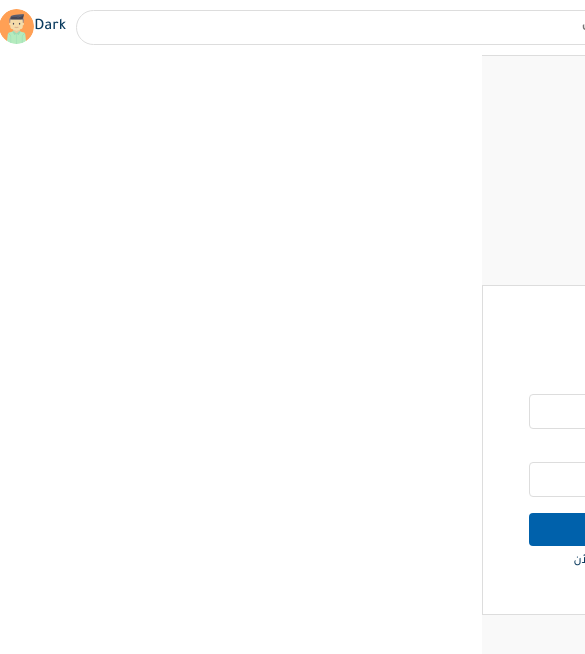
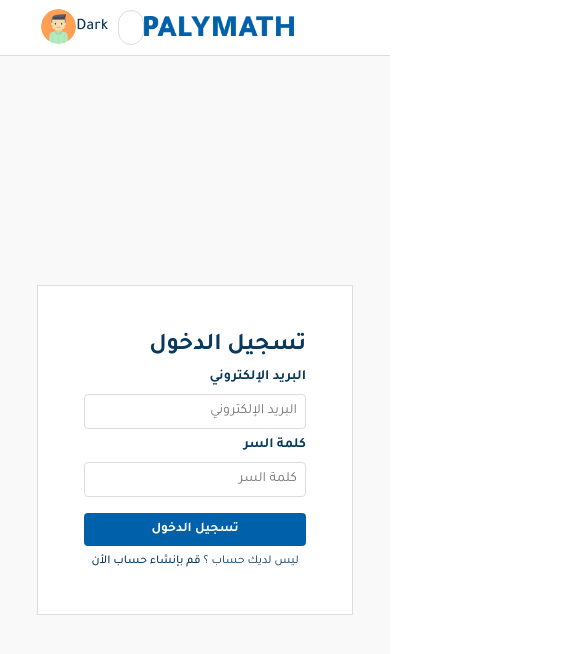
Before and after one commit to Mohamed-Behery/palymath-video-sharing-platform, a React (Create React App) app: page /login in a window 390 px wide. Shown: the top 654 px of the page, 585 px wide, since content can reach past the window. Built offline with nearby package versions, Linux system fonts and the light colour scheme.

Commit message:
Made The Responsive Design For The Login Page

```diff
--- a/src/components/Navbar.jsx
+++ b/src/components/Navbar.jsx
@@ -20,15 +20,14 @@ const RightSection = styled.div`
   align-items: center;
   cursor: pointer;
 `;
-const MiddleSection = styled.div`
-  display: flex;
-  align-items: center;
-`;
-const LeftSection = styled.div``;
 const Logo = styled.img`
   width: 150px;
   user-select: none;
   margin-top: 5px;
+`;
+const MiddleSection = styled.div`
+  display: flex;
+  align-items: center;
 `;
 const Search = styled.form`
   display: flex;
@@ -40,6 +39,9 @@ const Search = styled.form`
   border-radius: 25px;
   padding: 8px 12px;
   margin: auto;
+  @media screen and (max-width: 992px) {
+    width: 90%;
+}
 `;
 const SearchInput = styled.input`
   font-size: 17px;
@@ -51,17 +53,18 @@ const SearchInput = styled.input`
   color: ${({ theme }) => theme.text};
   font-weight: 500;
 `;
+const ThemeSwitcher = styled.div`
+  margin-right: 10px;
+  cursor: pointer;
+  user-select: none;
+  color: ${({ theme }) => theme.text};
+`;
+const LeftSection = styled.div``;
 const Avatar = styled.img`
   width: 35px;
   cursor: pointer;
   border-radius: 50%;
   margin-top: 5px;
-`;
-const ThemeSwitcher = styled.div`
-  margin-right: 10px;
-  cursor: pointer;
-  user-select: none;
-  color: ${({ theme }) => theme.text};
 `;
 export default function Navbar({ darkMode, setDarkMode }) {
   return (
--- a/src/components/form/Form.jsx
+++ b/src/components/form/Form.jsx
@@ -1,6 +1,24 @@
 import { useState } from "react";
 import { styled } from "styled-components";
 import { Link } from "react-router-dom";
+
+const Container = styled.div`
+  display: flex;
+  flex-direction: column;
+  align-items: center;
+  justify-content: center;
+  min-height: calc(100vh - 96px);
+`;
+const Wrapper = styled.div`
+  overflow: hidden;
+  width: 390px;
+  background: ${({ theme }) => theme.neutral};
+  padding: 30px;
+  border: 1px solid ${({ theme }) => theme.border};
+  @media screen and (max-width: 420px) {
+    width: 90%;
+}
+`;
 
 const FormWrapper = styled.form`
   width: 100%;
@@ -89,7 +107,9 @@ export default function Form({
   const hasRedirect = !!redirect;
 
   return (
-    <FormWrapper>
+    <Container>
+      <Wrapper>
+      <FormWrapper>
       <FormTitle>{title}</FormTitle>
       {formArr.map(({ label, name, type, placeholder }, index) => (
         <FormControl key={index}>
@@ -122,6 +142,8 @@ export default function Form({
         </Redirect>
       )}
     </FormWrapper>
+      </Wrapper>
+    </Container>
   );
 }
 Form.defaultProps = {
--- a/src/pages/Register.jsx
+++ b/src/pages/Register.jsx
@@ -1,20 +1,5 @@
-import { styled } from "styled-components";
 import Form from "../components/form/Form";
 
-const Container = styled.div`
-  display: flex;
-  flex-direction: column;
-  align-items: center;
-  justify-content: center;
-  min-height: calc(100vh - 96px);
-`;
-const Wrapper = styled.div`
-  overflow: hidden;
-  width: 390px;
-  background: ${({ theme }) => theme.neutral};
-  padding: 30px;
-  border: 1px solid ${({ theme }) => theme.border};
-`;
 
 export default function Register() {
   const onSubmitHandler = (Form, callback) => {
@@ -23,8 +8,6 @@ export default function Register() {
   };
 
   return (
-    <Container>
-      <Wrapper>
         <Form
           title={"إنشاء حساب"}
           formArr={formArr}
@@ -38,8 +21,6 @@ export default function Register() {
             },
           }}
         />
-      </Wrapper>
-    </Container>
   );
 }
 
--- a/src/pages/Signin.jsx
+++ b/src/pages/Signin.jsx
@@ -1,20 +1,4 @@
-import { styled } from "styled-components";
 import Form from "../components/form/Form";
-
-const Container = styled.div`
-  display: flex;
-  flex-direction: column;
-  align-items: center;
-  justify-content: center;
-  min-height: calc(100vh - 96px);
-`;
-const Wrapper = styled.div`
-  overflow: hidden;
-  width: 390px;
-  background: ${({ theme }) => theme.neutral};
-  padding: 30px;
-  border: 1px solid ${({ theme }) => theme.border};
-`;
 
 export default function Signin() {
   const onSubmitHandler = (Form, callback) => {
@@ -23,15 +7,11 @@ export default function Signin() {
   };
 
   return (
-    <Container>
-      <Wrapper>
         <Form
           title={"تسجيل الدخول"}
           formArr={formArr}
           onSubmit={onSubmitHandler}
         />
-      </Wrapper>
-    </Container>
   );
 }
 
```
